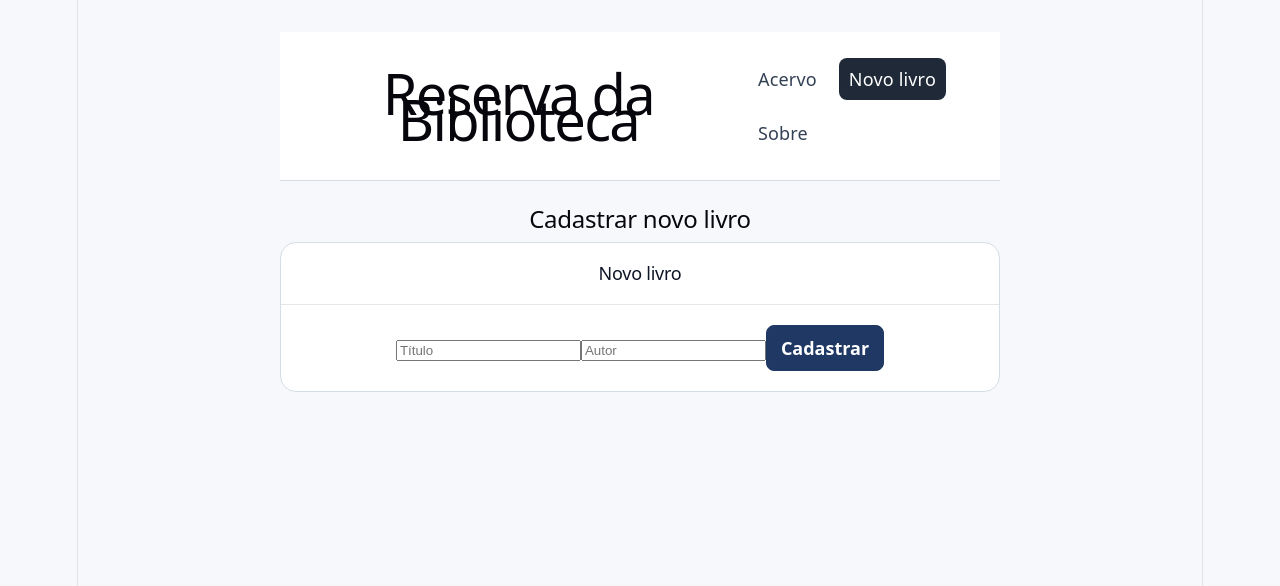
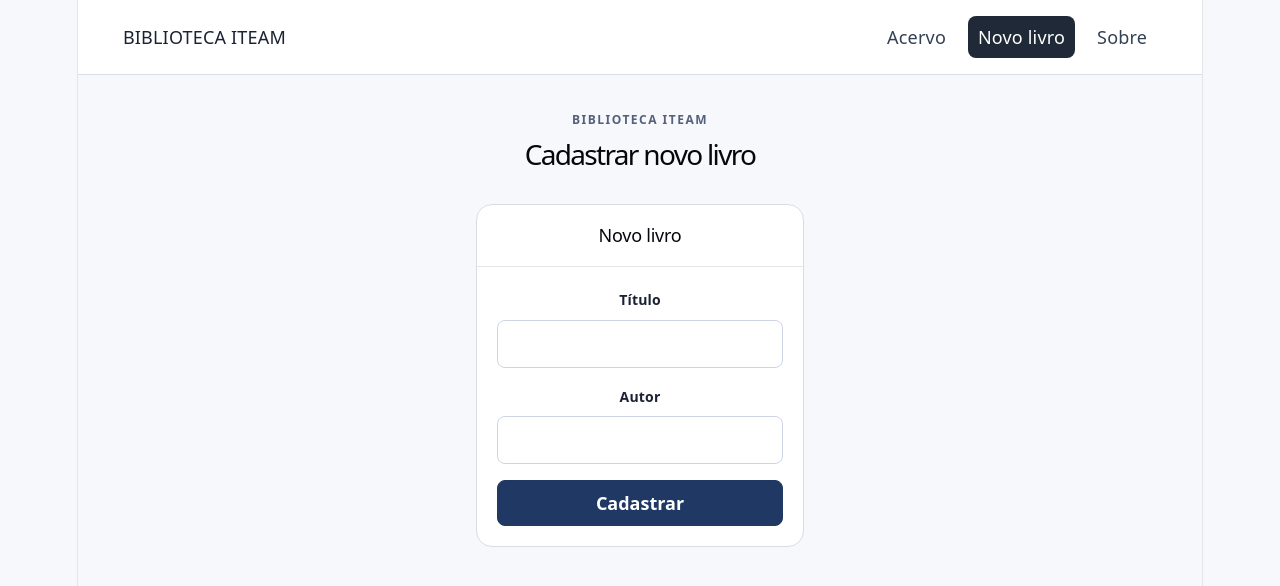
Before and after one commit to MateusHenrique2025/reserva-biblioteca-Mateus-Henrique, a React (Vite) app: page /novo in a window 1280 px wide. Shown: the top 586 px of the page. Built offline with nearby package versions, Linux system fonts and the light colour scheme.

Commit message:
feat: adiciona rotas principais

```diff
--- a/src/App.css
+++ b/src/App.css
@@ -4,7 +4,7 @@
   --cinza-fundo: #f6f8fb;
   --verde: #0f7b46;
   --vermelho: #b42318;
-}nãop
+}
 
 * {
   box-sizing: border-box;
@@ -13,7 +13,7 @@
 body {
   margin: 0;
   background: var(--cinza-fundo);
-  color: #0d1526;
+  color: #1a2233;
   font-family: system-ui, -apple-system, "Segoe UI", Roboto, sans-serif;
 }
 
@@ -29,12 +29,11 @@ body {
   margin: 4px 0 8px;
   font-size: 28px;
   line-height: 1.25;
-  color: #0d1526; /* Nova cor */
 }
 
 .hero p {
   margin: 0;
-  color: #4a5568;
+  color: #55617a;
 }
 
 .eyebrow {
@@ -64,7 +63,6 @@ body {
 .panel-header h2 {
   margin: 0;
   font-size: 18px;
-  color: #0d1526; /* Nova cor */
 }
 
 .book-list {
@@ -91,7 +89,7 @@ body {
 
 .book-card p {
   margin: 0;
-  color: #4a5568;
+  color: #55617a;
   font-size: 14px;
 }
 
@@ -145,7 +143,7 @@ button:hover {
 
 .field input {
   width: 100%;
-  padding: 10px 1px;
+  padding: 10px 12px;
   border: 1px solid #cbd5e1;
   border-radius: 8px;
   font: inherit;
@@ -156,6 +154,7 @@ button:hover {
   color: var(--vermelho);
   font-weight: 700;
 }
+
 .app-header {
   display: flex;
   align-items: center;
--- a/src/App.jsx
+++ b/src/App.jsx
@@ -1,16 +1,15 @@
-import { NavLink, Route, Routes } from "react-router";
+import { Routes, Route, NavLink } from "react-router";
+import "./App.css";
 import AcervoPage from "./pages/AcervoPage";
 import NovoLivroPage from "./pages/NovoLivroPage";
 import SobrePage from "./pages/SobrePage";
 import NotFoundPage from "./pages/NotFoundPage";
-import "./App.css";
 
 export default function App() {
   return (
-    <div className="app">
-      {/* Cabeçalho fixo — FORA do Routes */}
+    <>
       <header className="app-header">
-        <h1>Reserva da Biblioteca</h1>
+        <span>BIBLIOTECA ITEAM</span>
         <nav>
           <NavLink to="/" end>
             Acervo
@@ -20,8 +19,7 @@ export default function App() {
         </nav>
       </header>
 
-      {/* Conteúdo que troca — DENTRO do Routes */}
-      <main>
+      <main className="app">
         <Routes>
           <Route path="/" element={<AcervoPage />} />
           <Route path="/novo" element={<NovoLivroPage />} />
@@ -29,6 +27,6 @@ export default function App() {
           <Route path="*" element={<NotFoundPage />} />
         </Routes>
       </main>
-    </div>
+    </>
   );
 }
--- a/src/components/BookCard.jsx
+++ b/src/components/BookCard.jsx
@@ -1,6 +1,3 @@
-// BookCard.jsx
-// Agora o texto do botão muda conforme a situação do livro.
-
 export default function BookCard({ book, onReserve }) {
   const { id, title, author, year, available } = book;
 
@@ -8,18 +5,12 @@ export default function BookCard({ book, onReserve }) {
     <article className="book-card">
       <div>
         <h2>{title}</h2>
-        <p>{author} — {year}</p>
+        <p>{author}</p>
       </div>
 
       <span className={`badge ${available ? "badge-ok" : "badge-off"}`}>
         {available ? "Disponível" : "Reservado"}
       </span>
-
-      {/*
-        O texto do botão muda conforme 'available':
-        - Se disponível, mostra "Reservar"
-        - Se reservado, mostra "Devolver"
-      */}
       <button onClick={() => onReserve(id)}>
         {available ? "Reservar" : "Devolver"}
       </button>
--- a/src/components/BookForm.jsx
+++ b/src/components/BookForm.jsx
@@ -1,31 +1,61 @@
-import { useState } from "react";
-import { useBooks } from "../context/BooksContext";
+import { useState, useContext } from "react";
+import { BooksContext } from "../context/BooksContext";
+
+const initialForm = { title: "", author: "" };
 
 export default function BookForm() {
-  const { addBook } = useBooks();
-  const [title, setTitle] = useState("");
-  const [author, setAuthor] = useState("");
+  const { addBook } = useContext(BooksContext);
+  const [form, setForm] = useState(initialForm);
+  const [error, setError] = useState("");
 
-  function handleSubmit(e) {
-    e.preventDefault();
-    if (!title.trim() || !author.trim()) return;
-    addBook({ title, author });
-    setTitle("");
-    setAuthor("");
+  function handleChange(event) {
+    const { name, value } = event.target;
+    setForm((currentForm) => ({ ...currentForm, [name]: value }));
+  }
+
+  function handleSubmit(event) {
+    event.preventDefault();
+
+    if (form.title.trim() === "" || form.author.trim() === "") {
+      setError("Preencha o título e o autor.");
+      return;
+    }
+
+    addBook({
+      id: crypto.randomUUID(),
+      title: form.title,
+      author: form.author,
+      available: true,
+    });
+
+    setForm(initialForm);
+    setError("");
   }
 
   return (
-    <form onSubmit={handleSubmit}>
-      <input
-        value={title}
-        onChange={(e) => setTitle(e.target.value)}
-        placeholder="Título"
-      />
-      <input
-        value={author}
-        onChange={(e) => setAuthor(e.target.value)}
-        placeholder="Autor"
-      />
+    <form className="book-form" onSubmit={handleSubmit}>
+      <div className="field">
+        <label htmlFor="title">Título</label>
+        <input
+          id="title"
+          name="title"
+          value={form.title}
+          onChange={handleChange}
+        />
+      </div>
+
+      <div className="field">
+        <label htmlFor="author">Autor</label>
+        <input
+          id="author"
+          name="author"
+          value={form.author}
+          onChange={handleChange}
+        />
+      </div>
+
+      {error && <p className="form-error">{error}</p>}
+
       <button type="submit">Cadastrar</button>
     </form>
   );
--- a/src/components/BookList.jsx
+++ b/src/components/BookList.jsx
@@ -1,20 +1,19 @@
-import { useBooks } from "../context/BooksContext";
+import { useContext } from "react";
+import BookCard from "./BookCard";
+import { BooksContext } from "../context/BooksContext";
 
 export default function BookList() {
-  const { books, toggleBook } = useBooks();
+  const { books, toggleBook } = useContext(BooksContext);
+
+  if (books.length === 0) {
+    return <p>Nenhum livro no acervo.</p>;
+  }
 
   return (
-    <ul className="book-list">
+    <section className="book-list" aria-label="Acervo">
       {books.map((book) => (
-        <li key={book.id}>
-          <span>
-            {book.title} — {book.author}
-          </span>
-          <button onClick={() => toggleBook(book.id)}>
-            {book.reserved ? "Devolver" : "Reservar"}
-          </button>
-        </li>
+        <BookCard key={book.id} book={book} onReserve={toggleBook} />
       ))}
-    </ul>
+    </section>
   );
 }
--- a/src/components/Panel.jsx
+++ b/src/components/Panel.jsx
@@ -1,19 +1,10 @@
-// Panel.jsx
-// Componente de composição que envolve a lista em um painel com título.
-// Recebe 'title' e 'children' como props.
-
 export default function Panel({ title, children }) {
   return (
-    <section className="panel">
-      {/* Cabeçalho do painel com o título recebido */}
-      <header className="panel-header">
+    <div className="panel">
+      <div className="panel-header">
         <h2>{title}</h2>
-      </header>
-
-      {/* Conteúdo do painel — aqui entra o que for passado como children */}
-      <div className="panel-content">
-        {children}
       </div>
-    </section>
+      <div className="panel-content"> {children}</div>
+    </div>
   );
 }
--- a/src/context/BooksContext.jsx
+++ b/src/context/BooksContext.jsx
@@ -1,17 +1,20 @@
-import { createContext, useContext, useEffect, useState } from "react";
-import { books as initialBooks } from "../data/books";
+import { createContext, useState, useEffect } from "react";
+import { books } from "../data/books";
 
 const STORAGE_KEY = "reserva-biblioteca:books";
 
 function loadBooks() {
+  const stored = localStorage.getItem(STORAGE_KEY);
+
+  if (!stored) {
+    return books;
+  }
+
   try {
-    const stored = localStorage.getItem(STORAGE_KEY);
-    if (!stored) return initialBooks;
     const parsed = JSON.parse(stored);
-    return Array.isArray(parsed) ? parsed : initialBooks;
-  } catch (error) {
-    console.error("Erro ao carregar livros:", error);
-    return initialBooks;
+    return Array.isArray(parsed) ? parsed : books;
+  } catch {
+    return books;
   }
 }
 
@@ -24,35 +27,23 @@ export function BooksProvider({ children }) {
     localStorage.setItem(STORAGE_KEY, JSON.stringify(books));
   }, [books]);
 
-  function toggleBook(id) {
-    setBooks((prev) =>
-      prev.map((book) =>
-        book.id === id ? { ...book, reserved: !book.reserved } : book
+  function toggleBook(bookId) {
+    setBooks((currentBooks) =>
+      currentBooks.map((book) =>
+        book.id === bookId ? { ...book, available: !book.available } : book
       )
     );
   }
 
   function addBook(newBook) {
-    setBooks((prev) => [
-      ...prev,
-      { ...newBook, id: crypto.randomUUID(), reserved: false },
-    ]);
+    setBooks((currentBooks) => [...currentBooks, newBook]);
   }
 
-  const availableCount = books.filter((b) => !b.reserved).length;
+  const availableCount = books.filter((book) => book.available).length;
+
+  const value = { books, availableCount, toggleBook, addBook };
 
   return (
-    <BooksContext.Provider
-      value={{ books, availableCount, toggleBook, addBook }}
-    >
-      {children}
-    </BooksContext.Provider>
+    <BooksContext.Provider value={value}>{children}</BooksContext.Provider>
   );
 }
-
-// Atalho opcional para consumir o contexto
-export function useBooks() {
-  const ctx = useContext(BooksContext);
-  if (!ctx) throw new Error("useBooks deve ser usado dentro de BooksProvider");
-  return ctx;
-}
--- a/src/pages/AcervoPage.jsx
+++ b/src/pages/AcervoPage.jsx
@@ -1,19 +1,22 @@
+import { useContext } from "react";
+import { BooksContext } from "../context/BooksContext";
 import BookList from "../components/BookList";
 import Panel from "../components/Panel";
-import { useBooks } from "../context/BooksContext";
 
 export default function AcervoPage() {
-  const { availableCount, books } = useBooks();
+  const { books, availableCount } = useContext(BooksContext);
 
   return (
     <>
-      <header className="page-header">
-        <h2>Acervo</h2>
+      <header className="hero">
+        <p className="eyebrow">BIBLIOTECA ITEAM</p>
+        <h1>Reserva de livros do acervo.</h1>
         <p>
           {availableCount} de {books.length} livros disponíveis
         </p>
       </header>
-      <Panel title="Livros">
+
+      <Panel title="Acervo">
         <BookList />
       </Panel>
     </>
--- a/src/pages/NotFoundPage.jsx
+++ b/src/pages/NotFoundPage.jsx
@@ -2,10 +2,12 @@ import { Link } from "react-router";
 
 export default function NotFoundPage() {
   return (
-    <>
-      <h2>404 — Página não encontrada</h2>
-      <p>O endereço que você tentou acessar não existe.</p>
-      <Link to="/">Voltar para o acervo</Link>
-    </>
+    <header className="hero">
+      <p className="eyebrow">BIBLIOTECA ITEAM</p>
+      <h1>Página não encontrada</h1>
+      <p>
+        <Link to="/">Voltar para o início</Link>
+      </p>
+    </header>
   );
 }
--- a/src/pages/NovoLivroPage.jsx
+++ b/src/pages/NovoLivroPage.jsx
@@ -4,7 +4,11 @@ import Panel from "../components/Panel";
 export default function NovoLivroPage() {
   return (
     <>
-      <h2>Cadastrar novo livro</h2>
+      <header className="hero">
+        <p className="eyebrow">BIBLIOTECA ITEAM</p>
+        <h1>Cadastrar novo livro</h1>
+      </header>
+
       <Panel title="Novo livro">
         <BookForm />
       </Panel>
--- a/src/pages/SobrePage.jsx
+++ b/src/pages/SobrePage.jsx
@@ -1,12 +1,15 @@
 export default function SobrePage() {
   return (
-    <>
-      <h2>Sobre</h2>
+    <header className="hero">
+      <p className="eyebrow">BIBLIOTECA ITEAM</p>
+      <h1>Sobre o projeto</h1>
       <p>
-        A Reserva da Biblioteca é um projeto de estudo do módulo de React do
-        curso Full Stack do ITEAM. Aqui você pode cadastrar livros, reservar e
-        devolver — e tudo fica salvo no seu navegador.
+        Este projeto é uma atividade prática do Módulo 04 — Desenvolvimento
+        Front-end com React, da Capacitação em Desenvolvimento Full Stack do
+        ITEAM. A aplicação simula o sistema de reservas de uma biblioteca,
+        permitindo consultar o acervo, reservar ou devolver livros e cadastrar
+        novos títulos.
       </p>
-    </>
+    </header>
   );
 }
```
Also changed, not shown: src/main.jsx (+10 -10 lines).
